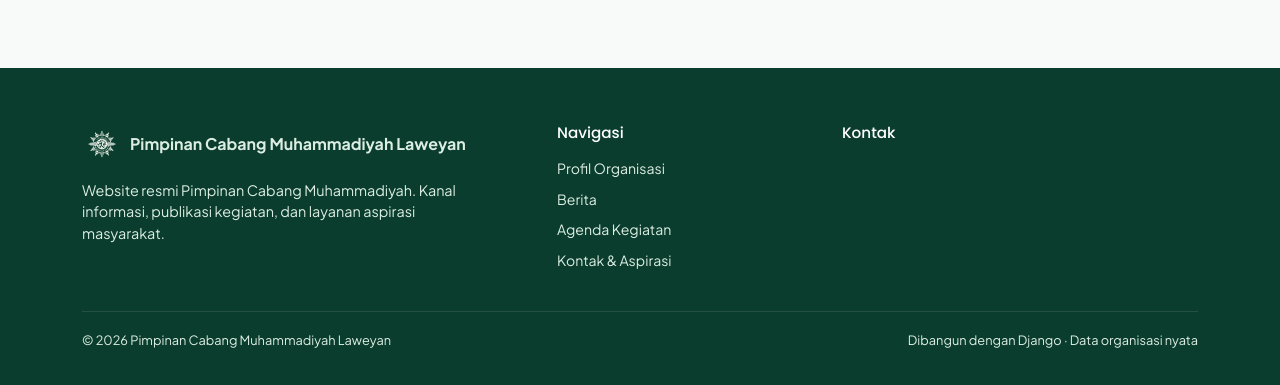
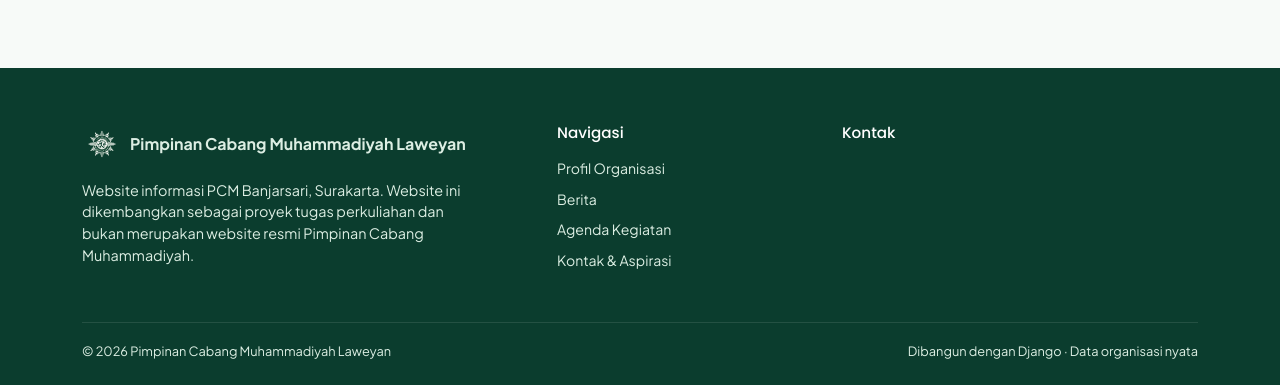
Before and after one commit to iqbalmieayamm-jpg/website-pcm, a Django app: page /agenda/ in a window 1280 px wide. Shown: the part 693-1078 px from the top of the page. Before the commit the page ends 1041 px from the top, so only its background shows below. Run offline with Django 5.2, Linux system fonts and the light colour scheme; data comes from the database, SQL or seed files in the repository; data that the repository does not hold is empty.

Commit message:
mengubah footer

```diff
--- a/templates/base.html
+++ b/templates/base.html
@@ -65,7 +65,10 @@
             <img src="{% static 'images/logo-muhammadiyah.png' %}" alt="Logo Muhammadiyah" class="brand-logo footer-logo">
             <strong>{{ org.nama }}</strong>
           </div>
-          <p class="footer-desc">Website resmi Pimpinan Cabang Muhammadiyah. Kanal informasi, publikasi kegiatan, dan layanan aspirasi masyarakat.</p>
+          <p class="footer-desc">
+            Website informasi PCM Banjarsari, Surakarta. Website ini dikembangkan sebagai proyek tugas perkuliahan
+            dan bukan merupakan website resmi Pimpinan Cabang Muhammadiyah.
+          </p>
           <div class="d-flex gap-2">
             {% if org.instagram %}<a class="social-btn" href="{{ org.instagram }}" aria-label="Instagram"><i class="bi bi-instagram"></i></a>{% endif %}
             {% if org.facebook %}<a class="social-btn" href="{{ org.facebook }}" aria-label="Facebook"><i class="bi bi-facebook"></i></a>{% endif %}
```
